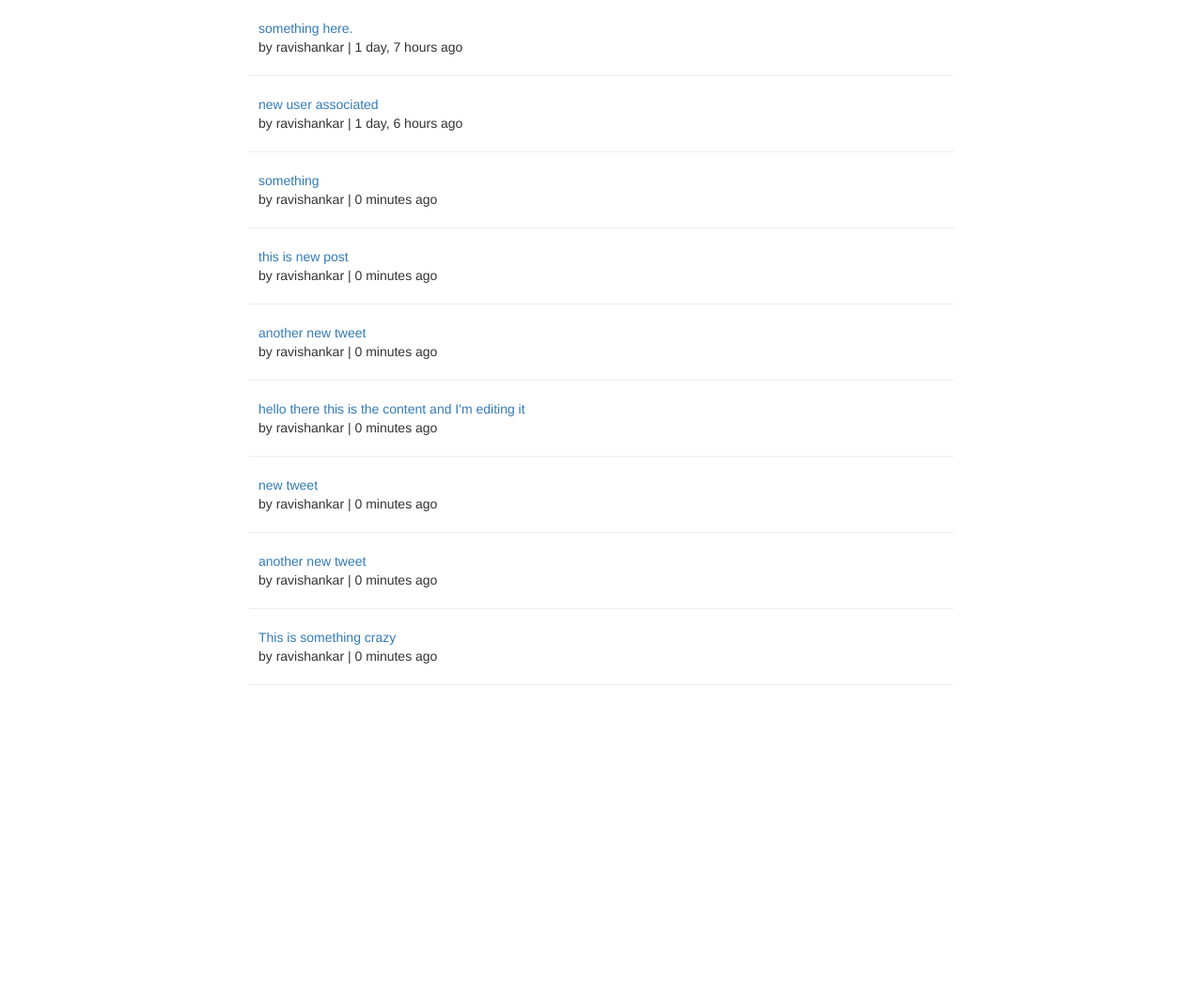
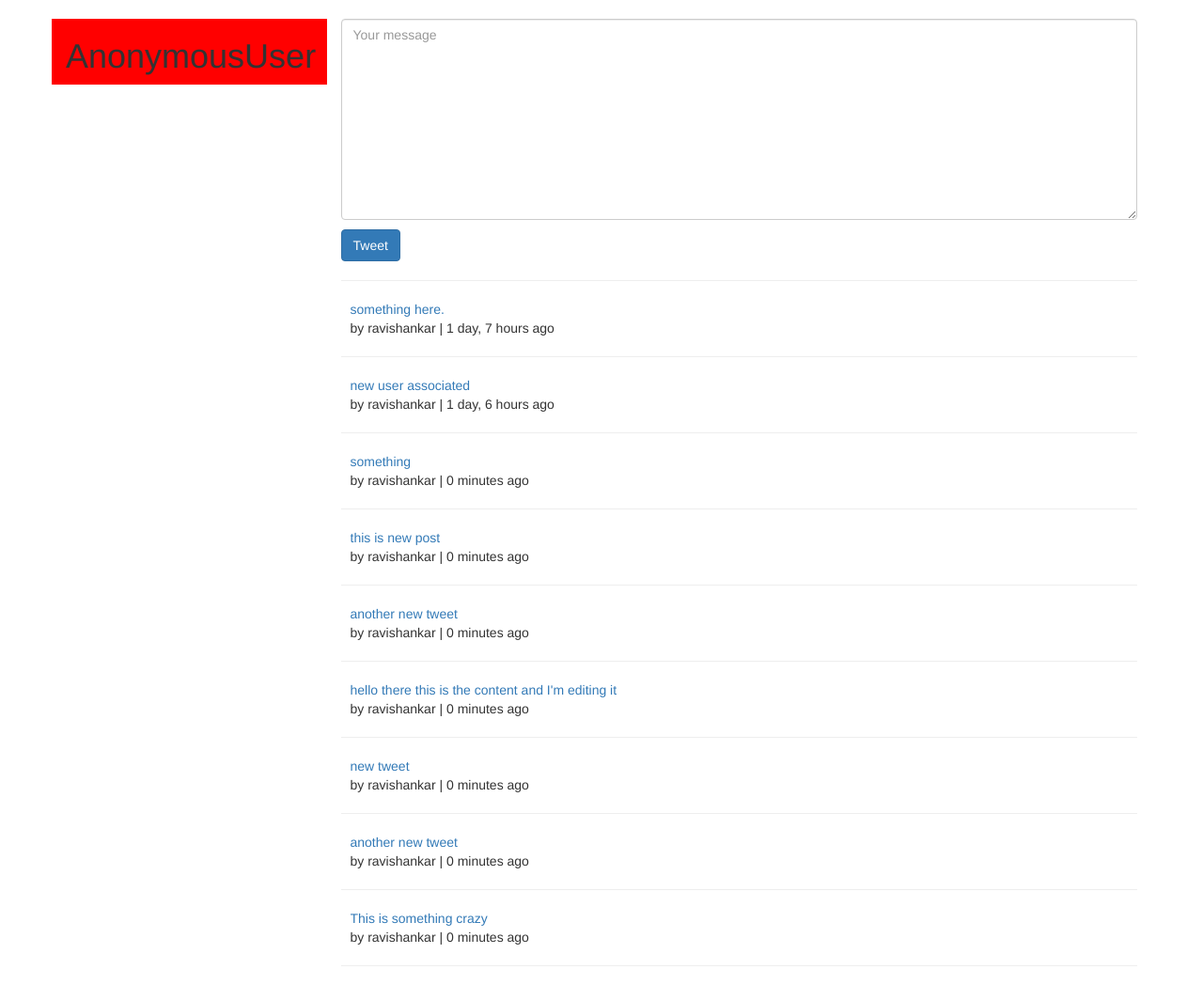
Before and after one commit to sravi4701/tweet-me, a Django app: page /tweet/search/ in a window 1280 px wide. Shown: the part 52-1100 px from the top of the page at 94% size. Before the commit the page ends 781 px from the top, so only its background shows below. Run offline with Django 3.2, Linux system fonts and the light colour scheme; data comes from the database, SQL or seed files in the repository; both versions use the stored data as it was after the commit; some libraries are stand-ins or nearby versions.

Commit message:
Add tweet create in home page

```diff
--- a/tweets/forms.py
+++ b/tweets/forms.py
@@ -3,12 +3,15 @@ from django import forms
 from .models import Tweet
 
 class TweetModelForm(forms.ModelForm):
+	content = forms.CharField(label='', widget=forms.Textarea(
+		attrs={"placeholder":"Your message",
+		 "class": "form-control"}
+		 ))
 
 	class Meta:
 		model = Tweet
 
 		fields = [
-			"user",
 			"content"
 		]
 
--- /dev/null
+++ b/tweets/templates/tweets/form.html
@@ -0,0 +1,5 @@
+<form class="form" method="POST" action="{% if action_url %} {{ action_url }} {% endif %}">
+	{% csrf_token %}
+	{{ form.as_p }}
+	<input type="submit" class="btn btn-primary"value="{{ btn_title }}" />
+</form>
--- a/tweets/templates/tweets/list_view.html
+++ b/tweets/templates/tweets/list_view.html
@@ -4,7 +4,16 @@
 
 {% block content %}
 	<div class="row">
-		<div class="col-sm-8 col-sm-offset-2">
+		<div class="col-sm-3 col-xs-12" style="background-color: red;">
+			<h1>{{ request.user }}</h1>
+		</div>
+		<div class="col-sm-9">
+			{% if not request.GET.q %}
+				<div class="">
+					{% include "tweets/form.html" with form=create_form action_url=create_url btn_title="Tweet" %}
+				</div>
+			{% endif %}
+			<hr>
 			{% for obj in object_list %}
 				<div class="media">
 					<div class="media-left">
@@ -23,7 +32,7 @@
 				<hr>
 			{% empty %}
 				{% if request.GET.q %}
-					<p>Now tweets found</p>
+					<p>No tweets found</p>
 				{% else %}
 					<p>No tweets yet</p>
 				{% endif %}
--- a/tweets/urls.py
+++ b/tweets/urls.py
@@ -6,7 +6,7 @@ from django.views.generic import RedirectView
 
 urlpatterns = [
 	url(r'^$', RedirectView.as_view(url="/")),
-	url(r'^search/$', TweetListView.as_view(), name="list"), #tweet/create/
+	url(r'^search/$', TweetListView.as_view(), name="list"), #tweet/search
 	url(r'^(?P<pk>\d+)/$', TweetDetailView.as_view(), name="detail"),#tweet/1
 	url(r'^create/$', TweetCreateView.as_view(), name="create"), #tweet/create/
 	url(r'^(?P<pk>\d+)/edit$', TweetUpdateView.as_view(), name="edit"), #tweet/1/edit
--- a/tweets/views.py
+++ b/tweets/views.py
@@ -25,7 +25,6 @@ class TweetUpdateView(LoginRequiredMixin, UpdateView):
 class TweetCreateView(LoginRequiredMixin, FormUserRequiredMixin, CreateView):
 	form_class = TweetModelForm
 	template_name = "tweets/create_view.html"
-	success_url = "/tweet/create/"
 	login_url = "/admin/"
 	# def form_valid(self, form):
 	# 	if self.request.user.is_authenticated():
@@ -37,10 +36,14 @@ class TweetCreateView(LoginRequiredMixin, FormUserRequiredMixin, CreateView):
 
 class TweetListView(ListView):
 	template_name = "tweets/list_view.html"
+
 	def get_context_data(self, *args, **kwargs):
 		context = super(TweetListView, self).get_context_data(*args, **kwargs)
-		print(context)
+		context["create_form"] = TweetModelForm()
+		context["create_url"] = reverse_lazy("tweet:create")
+		# print(context)
 		return context
+
 	def get_queryset(self, *args, **kwargs):
 		queryset = Tweet.objects.all()
 		q = self.request.GET.get("q")
```
Also changed, not shown: tweets/templates/tweets/create_view.html (+7 -2 lines), db.sqlite3, tweets/templates/tweets/tweet_search.html (line endings or trailing spaces).
